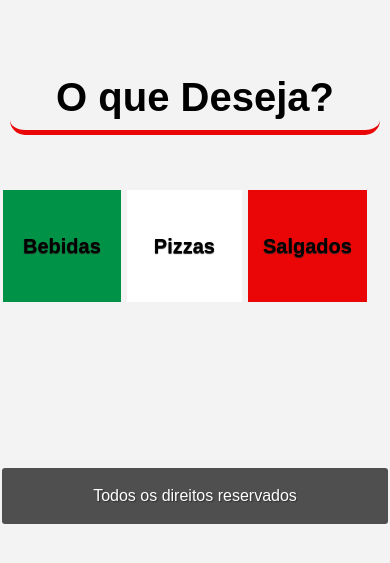
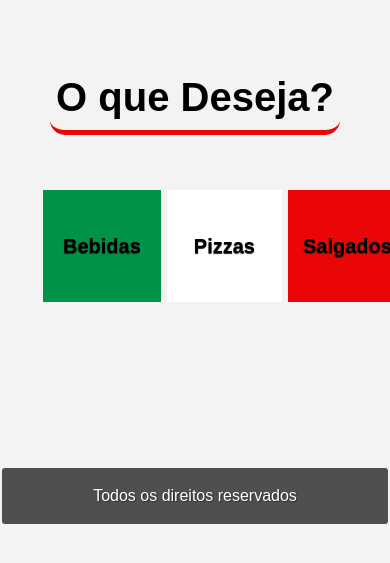
Before and after one commit to Pedro-H-Castoldi/come_tche, a Django app: page / in a window 390 px wide. Shown: the part 145-708 px from the top of the page. Run offline with Django 3.2, Linux system fonts and the light colour scheme.

Commit message:
CSS menu

```diff
--- a/taberna/static/css/index/styles.css
+++ b/taberna/static/css/index/styles.css
@@ -63,11 +63,17 @@ section ul li #pastas:active {
 
     section {
         padding-top: 65px;
+        padding-left: 40px;
+        padding-right: 40px;
     }
 
     section h2 {
         font-size: 40px;
         margin-bottom: 25px;
+    }
+
+    section .menu {
+        margin: auto;
     }
 
     section .menu ul li a {
```
